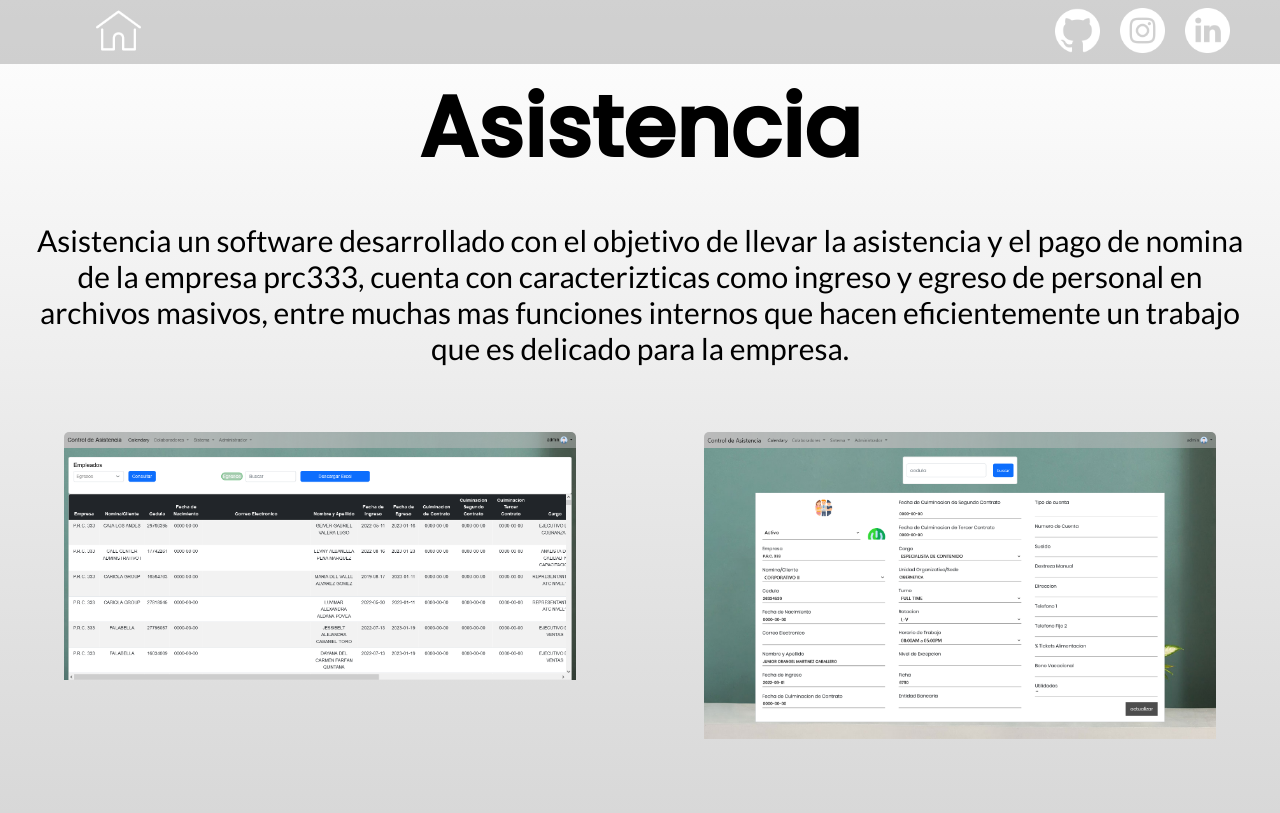
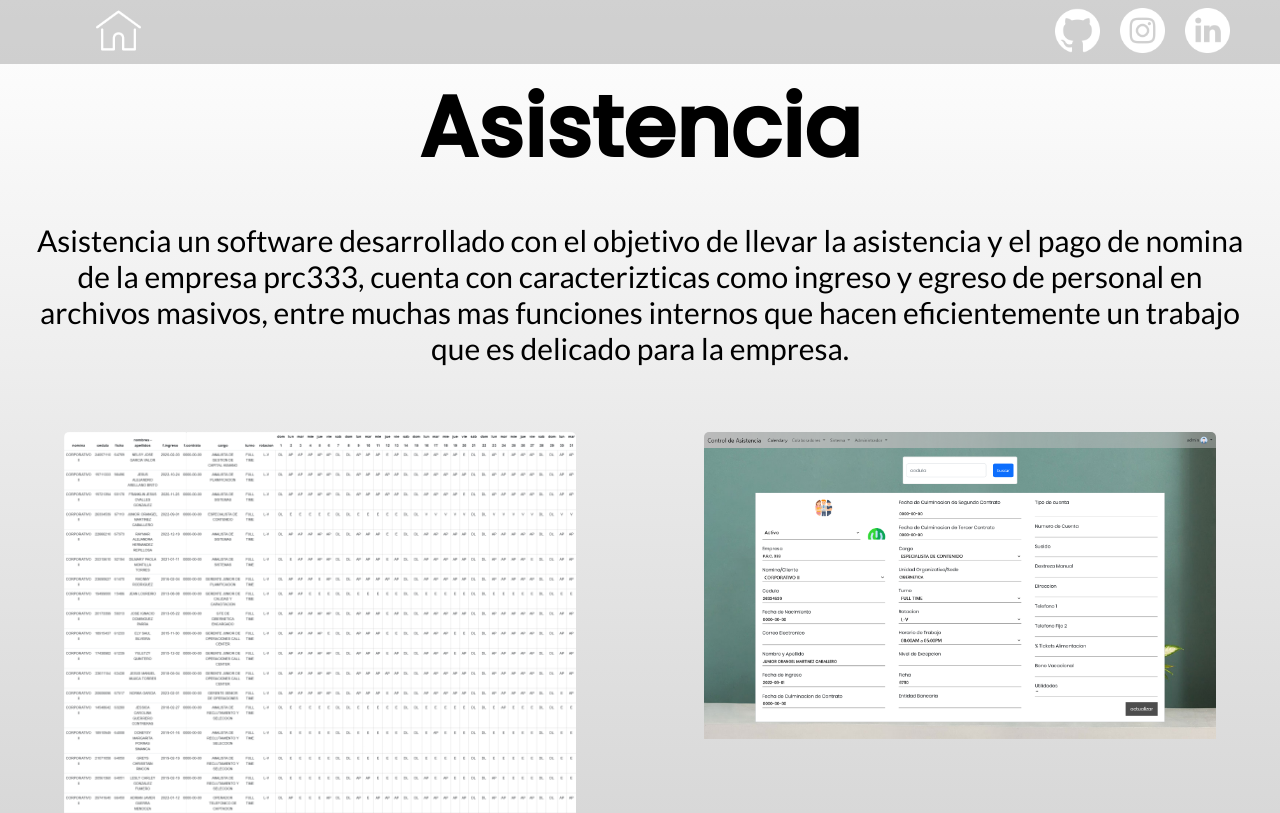
Before and after one commit to junior-debug/PortFolio, a React (Vite) app: page /asistance in a window 1280 px wide. Shown: the top 813 px of the page. Built offline with nearby package versions, Linux system fonts and the light colour scheme.

Commit message:
asistance img fixed

```diff
--- a/src/pages/Asistance.jsx
+++ b/src/pages/Asistance.jsx
@@ -12,7 +12,7 @@ export function Asistance() {
         description={
           "Asistencia un software desarrollado con el objetivo de llevar la asistencia y el pago de nomina de la empresa prc333, cuenta con caracterizticas como ingreso y egreso de personal en archivos masivos, entre muchas mas funciones internos que hacen eficientemente un trabajo que es delicado para la empresa."
         }
-        src0={asis3}
+        src0={asis0}
         alt0={"asistance"}
         src1={asis2}
         alt1={"asistance"}
```
